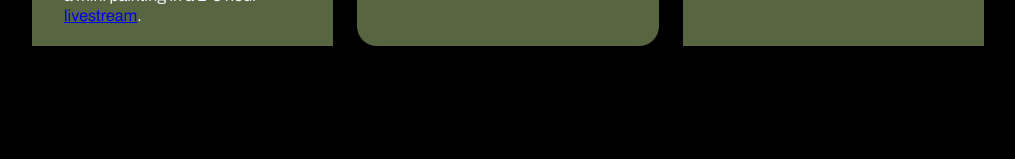
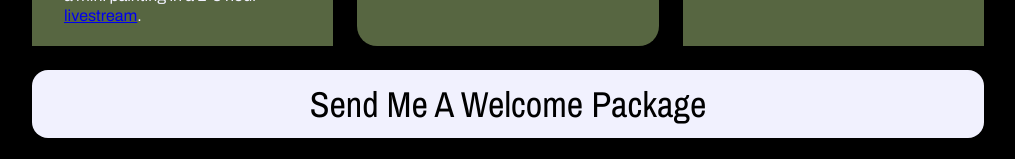
Before and after one commit to Arvton/mini-paint-challenge-frontend, a React (Vite) app: page / in a window 1280 px wide. Shown: the part 1209-1368 px from the top of the page, without its empty margins (132-1147 px from the left). Before the commit the page ends 1279 px from the top, so only its background shows below. Built offline with nearby package versions, Linux system fonts and the light colour scheme; no server answers; a web font is replaced by a local one.

Commit message:
add desktop button cta to App component: - add display none to button cta for mobile view - reuse button styles and onClick

```diff
--- a/src/App.jsx
+++ b/src/App.jsx
@@ -3,6 +3,7 @@ import Hero from './components/Hero/Hero'
 import LearnToPaint from './components/LearnToPaint/LearnToPaint'
 import WhyMini from './components/WhyMini/WhyMini'
 import CurrentPhoto from './components/CurrentPhoto/CurrentPhoto'
+import ButtonCTA from './components/ButtonCTA/ButtonCTA'
 // import FAQ from './components/FAQ/FAQ'
 import FormModal from './components/FormModal/FormModal'
 import { useState } from 'react'
@@ -31,6 +32,10 @@ export default function App() {
           <WhyMini onClick={handleOpenFormModal} />
           <CurrentPhoto onClick={handleOpenFormModal} />
         </div>
+        <ButtonCTA
+          className="desktop__cta"
+          content="Send Me A Welcome Package"
+          onClick={handleOpenFormModal} />
       </div>
       {/* <FAQ /> */}
       <FormModal
--- a/src/App.scss
+++ b/src/App.scss
@@ -1,5 +1,7 @@
+@use './partials/fonts' as *;
 @use './partials/variables' as *;
 @use './partials/mixins' as *;
+@use './partials/typography' as *;
 
 // global style reset
 * {
@@ -47,4 +49,21 @@ dialog {
       padding: 3rem 0rem;
     }
   }
+
+  &__cta {
+    display: none;
+
+    @include desktop {
+      display: block;
+      width: 100%;
+      background-color: $primary-three;
+      @include labels-and-buttons;
+      line-height: 1;
+      padding: 2rem 0rem;
+      @include border-radius-button;
+      margin: 0rem 0rem 3rem;
+      cursor: pointer;
+      @include button-animation;
+    }
+  }
 }
```
